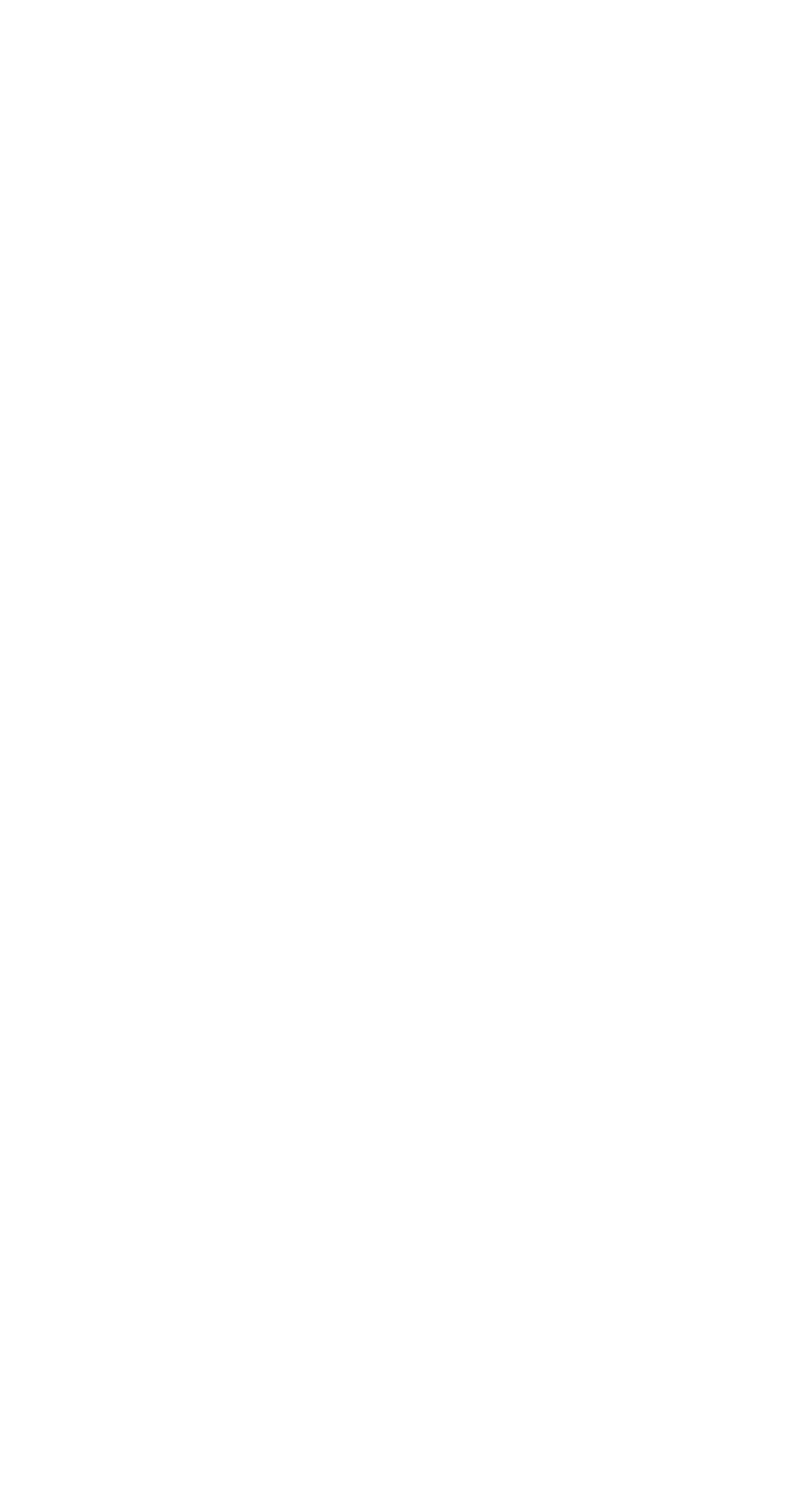
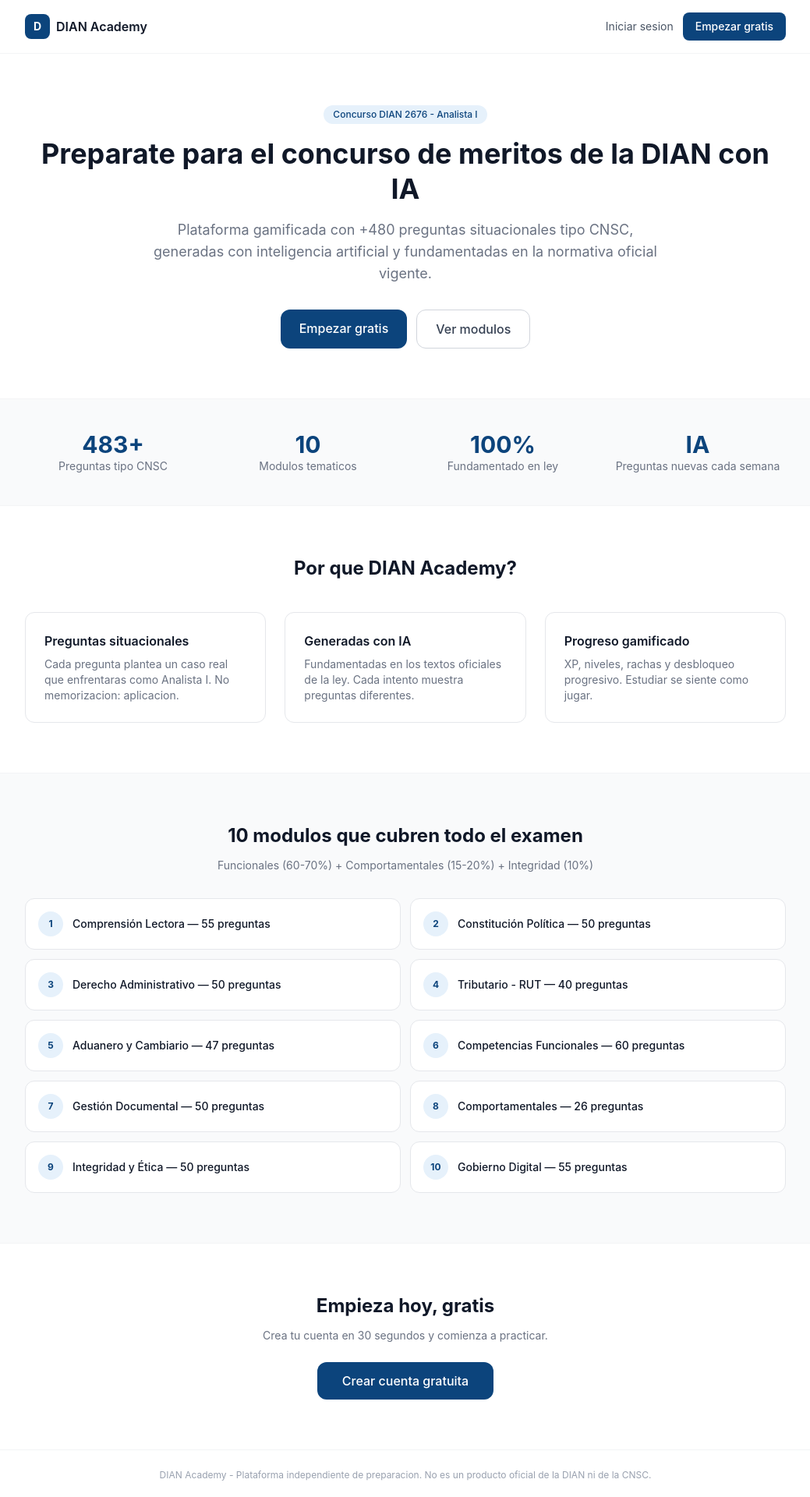
Before and after one commit to TecnoLuzSolar/dian-academy, a Next.js app: page / in a window 1280 px wide. Before the commit this address had no page. Shown: the top 1920 px of the page at 78% size, without its empty margins (120-1159 px from the left). Before the commit the page ends 800 px from the top, so only its background shows below. Built offline with nearby package versions, Linux system fonts and the light colour scheme; no server answers.

Commit message:
feat: landing page + proteccion ADMIN en generador y revision

```diff
--- a/src/app/(dashboard)/modulos/[slug]/page.tsx
+++ b/src/app/(dashboard)/modulos/[slug]/page.tsx
@@ -9,7 +9,7 @@ export default async function ModuloPage({
 }: {
   params: { slug: string };
 }) {
-  await getCurrentUser();
+  const user = await getCurrentUser();
 
   const module = await prisma.module.findUnique({
     where: { slug: params.slug },
@@ -39,7 +39,9 @@ export default async function ModuloPage({
 
   return (
     <div className="max-w-2xl mx-auto px-6 py-8">
-      <GenerarBoton moduleSlug={module.slug} />
+      {user.role === "ADMIN" && (
+        <GenerarBoton moduleSlug={module.slug} questionType={module.slug === "competencias-comportamentales" ? "LIKERT" : "SITUATIONAL"} />
+      )}
       <LessonQuiz
         moduleId={module.id}
         moduleTitle={module.title}
--- a/src/app/(dashboard)/revisar/page.tsx
+++ b/src/app/(dashboard)/revisar/page.tsx
@@ -1,12 +1,15 @@
 import { getCurrentUser } from "@/lib/auth-helpers";
 import { prisma } from "@/lib/db";
 import RevisarLista from "./RevisarLista";
+import { redirect } from "next/navigation";
 
 export const dynamic = "force-dynamic";
 
 export default async function RevisarPage() {
-  await getCurrentUser();
-
+  const user = await getCurrentUser();
+  if (user.role !== "ADMIN") {
+    redirect("/dashboard");
+  }
   const drafts = await prisma.question.findMany({
     where: { status: "DRAFT" },
     include: { options: true, lesson: { include: { module: true } } },
--- a/src/app/api/generate-questions/route.ts
+++ b/src/app/api/generate-questions/route.ts
@@ -17,6 +17,10 @@ export async function POST(request: Request) {
     const session = await auth();
     if (!session?.user?.id) {
       return NextResponse.json({ error: "No autenticado" }, { status: 401 });
+    }
+
+    if ((session.user as any).role !== "ADMIN") {
+      return NextResponse.json({ error: "No autorizado" }, { status: 403 });
     }
 
     const { moduleSlug, count = 5, questionType = "SITUATIONAL", sourceText } = await request.json();
--- a/src/app/api/questions/review/route.ts
+++ b/src/app/api/questions/review/route.ts
@@ -7,6 +7,10 @@ export async function POST(request: Request) {
     const session = await auth();
     if (!session?.user?.id) {
       return NextResponse.json({ error: "No autenticado" }, { status: 401 });
+    }
+
+    if ((session.user as any).role !== "ADMIN") {
+      return NextResponse.json({ error: "No autorizado" }, { status: 403 });
     }
 
     const { questionId, action } = await request.json();
--- a/src/app/page.tsx
+++ b/src/app/page.tsx
@@ -1,5 +1,138 @@
+import { auth } from "@/lib/auth";
 import { redirect } from "next/navigation";
+import Link from "next/link";
 
-export default function Home() {
-  redirect("/dashboard");
+const MODULES = [
+  "Comprensión Lectora — 55 preguntas",
+  "Constitución Política — 50 preguntas",
+  "Derecho Administrativo — 50 preguntas",
+  "Tributario - RUT — 40 preguntas",
+  "Aduanero y Cambiario — 47 preguntas",
+  "Competencias Funcionales — 60 preguntas",
+  "Gestión Documental — 50 preguntas",
+  "Comportamentales — 26 preguntas",
+  "Integridad y Ética — 50 preguntas",
+  "Gobierno Digital — 55 preguntas",
+];
+
+export default async function HomePage() {
+  const session = await auth();
+  if (session?.user) {
+    redirect("/dashboard");
+  }
+
+  return (
+    <div className="min-h-screen bg-white">
+      <header className="border-b border-gray-100">
+        <div className="max-w-5xl mx-auto px-6 py-4 flex items-center justify-between">
+          <div className="flex items-center gap-2">
+            <div className="w-8 h-8 bg-[#0C447C] rounded-lg flex items-center justify-center">
+              <span className="text-white font-bold text-sm">D</span>
+            </div>
+            <span className="font-semibold text-gray-900">DIAN Academy</span>
+          </div>
+          <div className="flex items-center gap-3">
+            <Link href="/login" className="text-sm text-gray-600 hover:text-gray-900">
+              Iniciar sesion
+            </Link>
+            <Link href="/register" className="text-sm bg-[#0C447C] text-white px-4 py-2 rounded-lg font-medium hover:bg-[#185FA5]">
+              Empezar gratis
+            </Link>
+          </div>
+        </div>
+      </header>
+
+      <section className="max-w-5xl mx-auto px-6 py-16 text-center">
+        <div className="inline-block bg-[#E6F1FB] text-[#0C447C] text-xs font-medium px-3 py-1 rounded-full mb-4">
+          Concurso DIAN 2676 - Analista I
+        </div>
+        <h1 className="text-4xl font-bold text-gray-900 mb-4 leading-tight">
+          Preparate para el concurso de meritos de la DIAN con IA
+        </h1>
+        <p className="text-lg text-gray-500 mb-8 max-w-2xl mx-auto">
+          Plataforma gamificada con +480 preguntas situacionales tipo CNSC, generadas con inteligencia artificial y fundamentadas en la normativa oficial vigente.
+        </p>
+        <div className="flex gap-3 justify-center">
+          <Link href="/register" className="bg-[#0C447C] text-white px-6 py-3 rounded-xl font-medium hover:bg-[#185FA5]">
+            Empezar gratis
+          </Link>
+          <a href="#modulos" className="border border-gray-300 text-gray-700 px-6 py-3 rounded-xl font-medium hover:bg-gray-50">
+            Ver modulos
+          </a>
+        </div>
+      </section>
+
+      <section className="bg-gray-50 border-y border-gray-100">
+        <div className="max-w-5xl mx-auto px-6 py-10 grid grid-cols-2 md:grid-cols-4 gap-6 text-center">
+          <div>
+            <p className="text-3xl font-bold text-[#0C447C]">483+</p>
+            <p className="text-sm text-gray-500">Preguntas tipo CNSC</p>
+          </div>
+          <div>
+            <p className="text-3xl font-bold text-[#0C447C]">10</p>
+            <p className="text-sm text-gray-500">Modulos tematicos</p>
+          </div>
+          <div>
+            <p className="text-3xl font-bold text-[#0C447C]">100%</p>
+            <p className="text-sm text-gray-500">Fundamentado en ley</p>
+          </div>
+          <div>
+            <p className="text-3xl font-bold text-[#0C447C]">IA</p>
+            <p className="text-sm text-gray-500">Preguntas nuevas cada semana</p>
+          </div>
+        </div>
+      </section>
+
+      <section className="max-w-5xl mx-auto px-6 py-16">
+        <h2 className="text-2xl font-bold text-gray-900 text-center mb-10">Por que DIAN Academy?</h2>
+        <div className="grid md:grid-cols-3 gap-6">
+          <div className="bg-white border border-gray-200 rounded-xl p-6">
+            <h3 className="font-semibold text-gray-900 mb-2">Preguntas situacionales</h3>
+            <p className="text-sm text-gray-500">Cada pregunta plantea un caso real que enfrentaras como Analista I. No memorizacion: aplicacion.</p>
+          </div>
+          <div className="bg-white border border-gray-200 rounded-xl p-6">
+            <h3 className="font-semibold text-gray-900 mb-2">Generadas con IA</h3>
+            <p className="text-sm text-gray-500">Fundamentadas en los textos oficiales de la ley. Cada intento muestra preguntas diferentes.</p>
+          </div>
+          <div className="bg-white border border-gray-200 rounded-xl p-6">
+            <h3 className="font-semibold text-gray-900 mb-2">Progreso gamificado</h3>
+            <p className="text-sm text-gray-500">XP, niveles, rachas y desbloqueo progresivo. Estudiar se siente como jugar.</p>
+          </div>
+        </div>
+      </section>
+
+      <section id="modulos" className="bg-gray-50 border-y border-gray-100">
+        <div className="max-w-5xl mx-auto px-6 py-16">
+          <h2 className="text-2xl font-bold text-gray-900 text-center mb-3">10 modulos que cubren todo el examen</h2>
+          <p className="text-sm text-gray-500 text-center mb-8">Funcionales (60-70%) + Comportamentales (15-20%) + Integridad (10%)</p>
+          <div className="grid md:grid-cols-2 gap-3">
+            {MODULES.map((mod) => (
+              <div key={mod} className="flex items-center gap-3 bg-white rounded-xl border border-gray-200 p-4">
+                <div className="w-8 h-8 rounded-full bg-[#E6F1FB] text-[#0C447C] flex items-center justify-center text-xs font-bold shrink-0">
+                  {MODULES.indexOf(mod) + 1}
+                </div>
+                <p className="text-sm font-medium text-gray-900">{mod}</p>
+              </div>
+            ))}
+          </div>
+        </div>
+      </section>
+
+      <section className="max-w-5xl mx-auto px-6 py-16 text-center">
+        <h2 className="text-2xl font-bold text-gray-900 mb-3">Empieza hoy, gratis</h2>
+        <p className="text-sm text-gray-500 mb-6">Crea tu cuenta en 30 segundos y comienza a practicar.</p>
+        <Link href="/register" className="inline-block bg-[#0C447C] text-white px-8 py-3 rounded-xl font-medium hover:bg-[#185FA5]">
+          Crear cuenta gratuita
+        </Link>
+      </section>
+
+      <footer className="border-t border-gray-100">
+        <div className="max-w-5xl mx-auto px-6 py-6 text-center">
+          <p className="text-xs text-gray-400">
+            DIAN Academy - Plataforma independiente de preparacion. No es un producto oficial de la DIAN ni de la CNSC.
+          </p>
+        </div>
+      </footer>
+    </div>
+  );
 }
```
